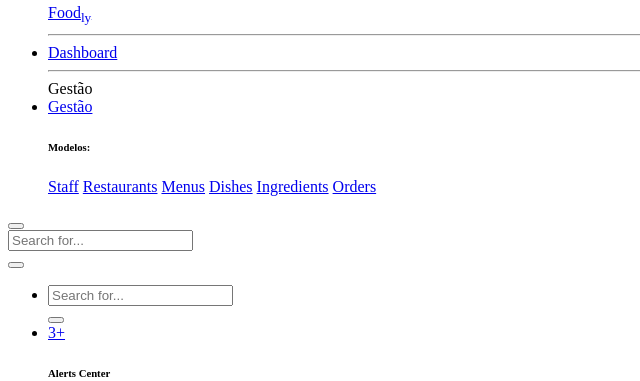
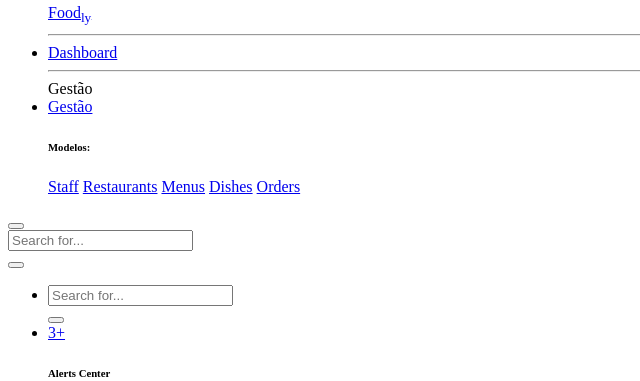
Before and after one commit to PedroLealLopes/FoodlyWeb, a Yii app: template backend/views/menus/index.php in a window 1280 px wide. Shown: the part 316-697 px from the top of the page, without its empty margins (0-640 px from the left). Run offline with PHP 8.4 and a stand-in for Yii, Linux system fonts and the light colour scheme; the template is opened without the code that fills it, so the values that code supplies are empty; some libraries are stand-ins or nearby versions.

Commit message:
fix: removed side collapse menu item of ingredients

```diff
--- a/backend/views/layouts/main.php
+++ b/backend/views/layouts/main.php
@@ -73,7 +73,6 @@ rmrevin\yii\fontawesome\AssetBundle::register($this);
                         <a class="collapse-item" href="<?= Url::toRoute('restaurant/'); ?>">Restaurants</a>
                         <a class="collapse-item" href="<?= Url::toRoute('menus/'); ?>">Menus</a>
                         <a class="collapse-item" href="<?= Url::toRoute('dishes/'); ?>">Dishes</a>
-                        <a class="collapse-item" href="<?= Url::toRoute('ingredients/'); ?>">Ingredients</a>
                         <a class="collapse-item" href="<?= Url::toRoute('order/'); ?>">Orders</a>
                     </div>
                 </div>
```
